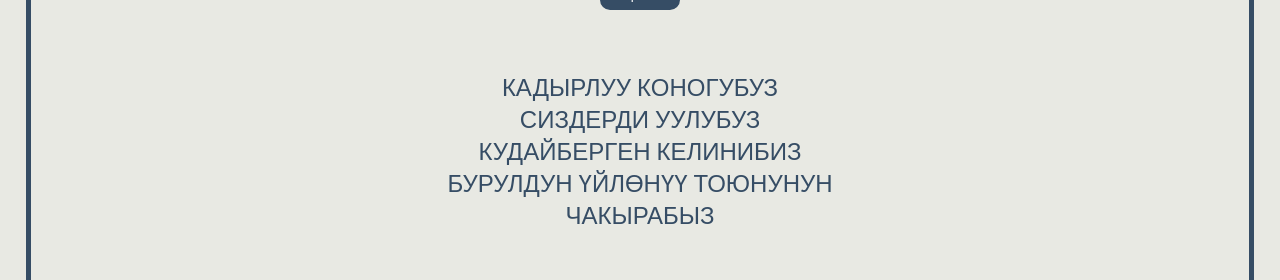
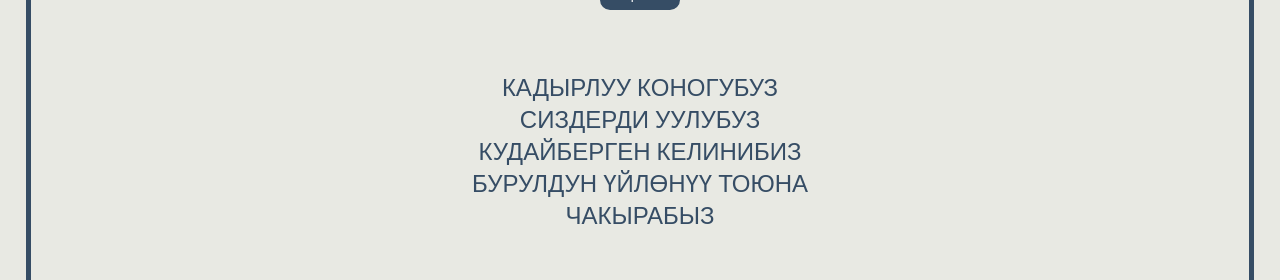
Before and after one commit to KGstievK/Aya_Qyz_Uzatuu-, a Next.js app: page / in a window 1280 px wide. Shown: the part 321-601 px from the top of the page. Built offline with nearby package versions, Linux system fonts and the light colour scheme; a web font is replaced by a local one.

Commit message:
Bismillah

```diff
--- a/src/components/pages/Nikhah/NikhahSection.tsx
+++ b/src/components/pages/Nikhah/NikhahSection.tsx
@@ -76,7 +76,7 @@ const NikhahSection = () => {
         <div className={scss.content}>
           <h1>УРМАТТУУ</h1>
           <p>
-          {user?.name?.toUpperCase()} {user?.partner && user?.name !== undefined ? "ЖАНА" : null } {user?.partner?.toUpperCase()} СИЗДЕРДИ УУЛУБУЗ КУДАЙБЕРГЕН КЕЛИНИБИЗ БУРУЛДУН ҮЙЛӨНҮҮ ТОЮНУНУН ЧАКЫРАБЫЗ
+          {user?.name?.toUpperCase()} {user?.partner && user?.name !== undefined ? "ЖАНА" : null } {user?.partner?.toUpperCase()} СИЗДЕРДИ УУЛУБУЗ КУДАЙБЕРГЕН КЕЛИНИБИЗ БУРУЛДУН ҮЙЛӨНҮҮ ТОЮНА ЧАКЫРАБЫЗ
           </p>
           <div className={scss.name}>
             <Image className={scss.img} priority src={floral1} alt='flora-1'/>
@@ -133,7 +133,7 @@ const NikhahSection = () => {
             <button type="submit">Отправить</button>
           </form>
           <p>
-            КАДЫРЛУУ КОНОГУБУЗ СИЗДЕРДИ УУЛУБУЗ КУДАЙБЕРГЕН КЕЛИНИБИЗ БУРУЛДУН ҮЙЛӨНҮҮ ТОЮНУНУН ЧАКЫРАБЫЗ
+            КАДЫРЛУУ КОНОГУБУЗ СИЗДЕРДИ УУЛУБУЗ КУДАЙБЕРГЕН КЕЛИНИБИЗ БУРУЛДУН ҮЙЛӨНҮҮ ТОЮНА ЧАКЫРАБЫЗ
           </p>
           <div className={scss.name}>
             <Image className={scss.img} priority src={floral1} alt='flora-1'/>
```
